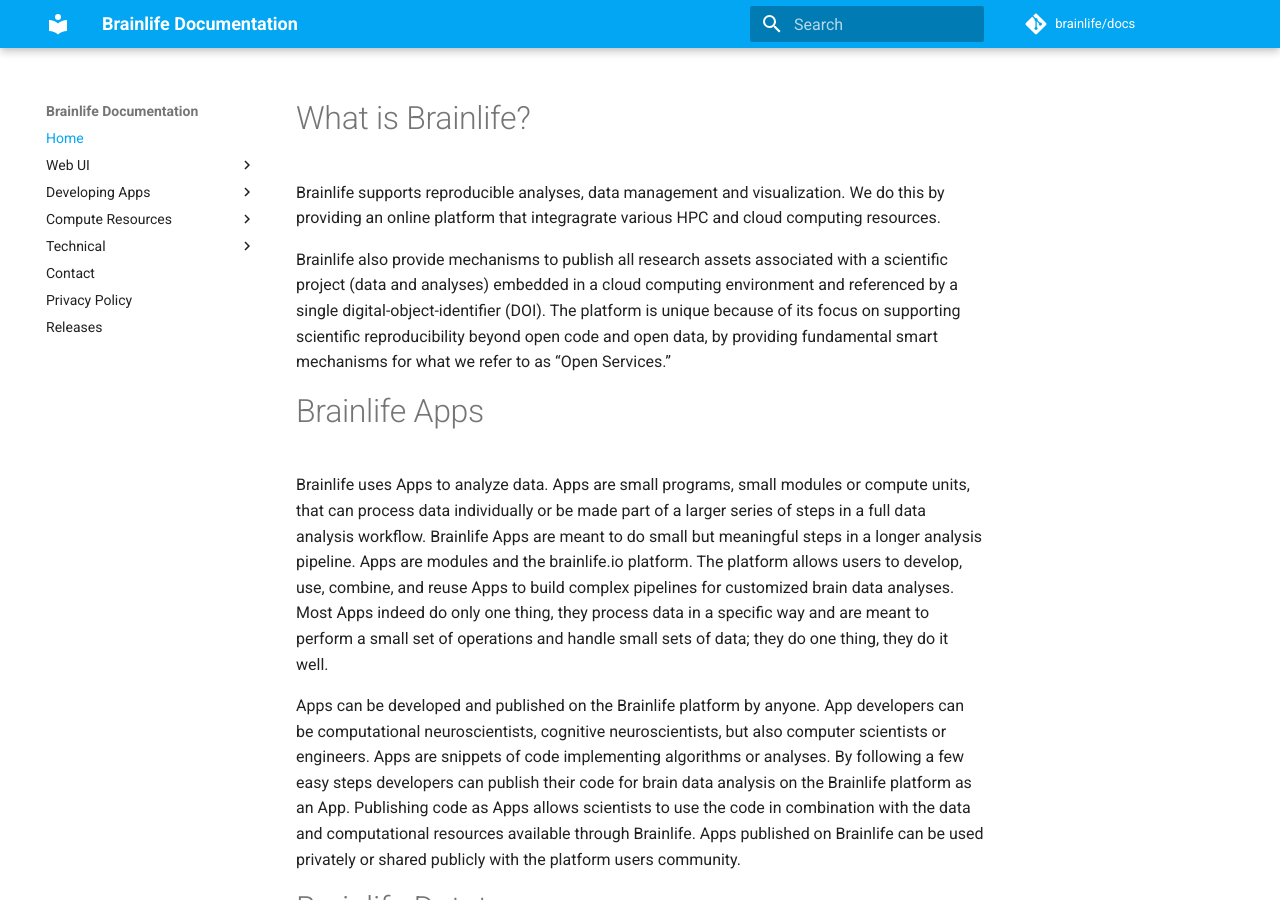
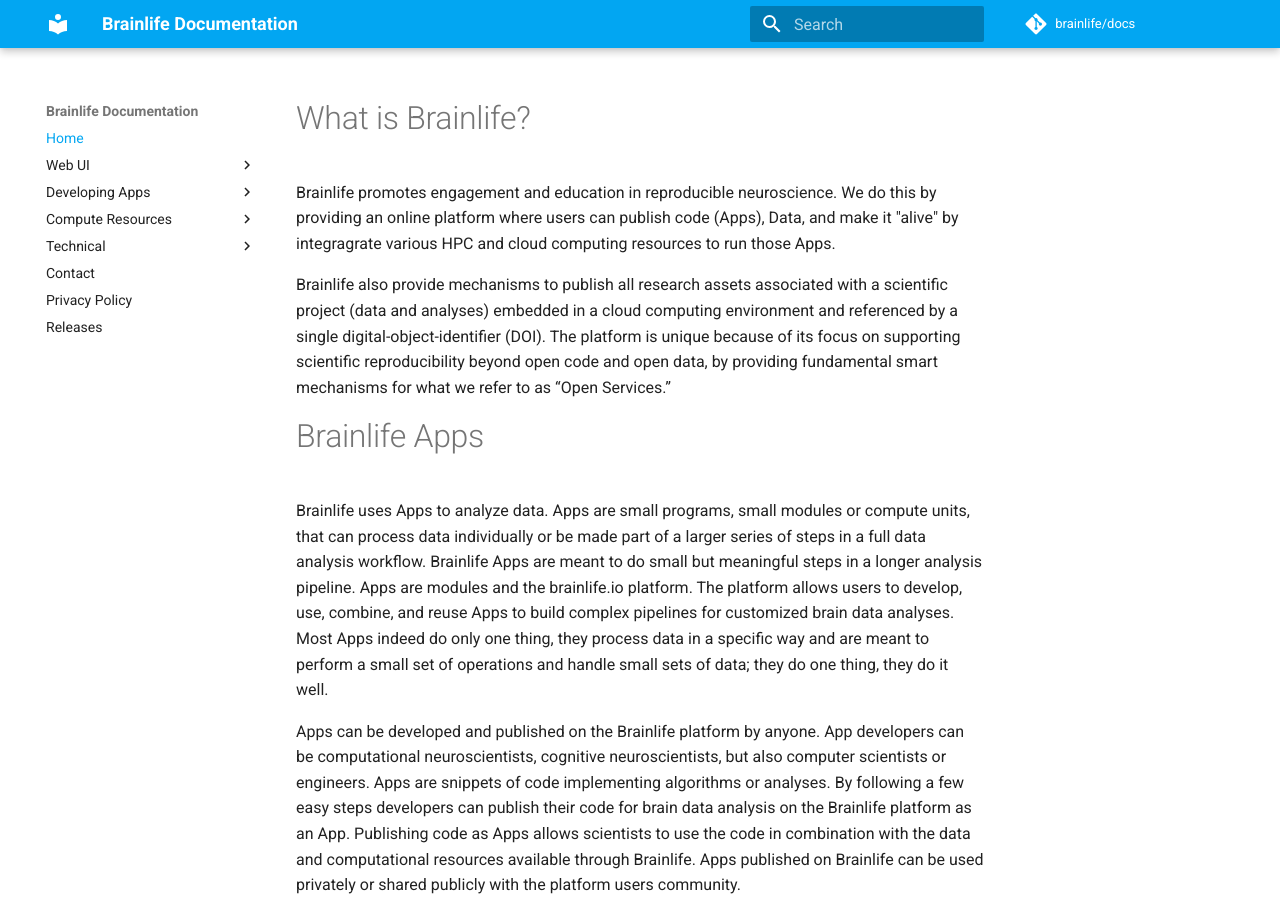
Before and after one commit to brainlife/docs, an MkDocs documentation site: the page built from docs/index.md, in a window 1280 px wide and 900 px high. Built offline with MkDocs 1.6.1 and Material for MkDocs 9.7.7, drawn with Linux system fonts in a browser that asks for light colours; comment, search, counter and statistics services are not loaded.

Commit message:
another sub title update

```diff
--- a/docs/index.md
+++ b/docs/index.md
@@ -1,6 +1,6 @@
 # What is Brainlife?
 
-Brainlife supports reproducible analyses, data management and visualization. We do this by providing an online platform that integragrate various HPC and cloud computing resources.
+Brainlife promotes engagement and education in reproducible neuroscience. We do this by providing an online platform where users can publish code (Apps), Data, and make it "alive" by integragrate various HPC and cloud computing resources to run those Apps.
 
 Brainlife also provide mechanisms to publish all research assets associated with a scientific project (data and analyses) embedded in a cloud computing environment and referenced by a single digital-object-identifier (DOI). The platform is unique because of its focus on supporting scientific reproducibility beyond open code and open data, by providing fundamental smart mechanisms for what we refer to as “Open Services.”
 
```
Also changed, not shown: docs/apps/helloworld.md (+1 -1 lines).
